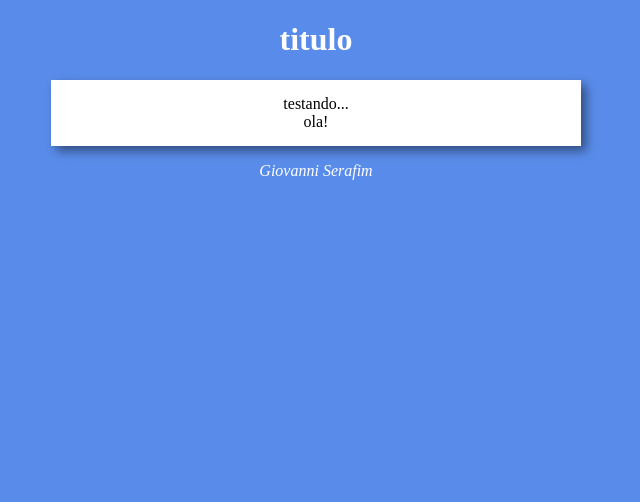
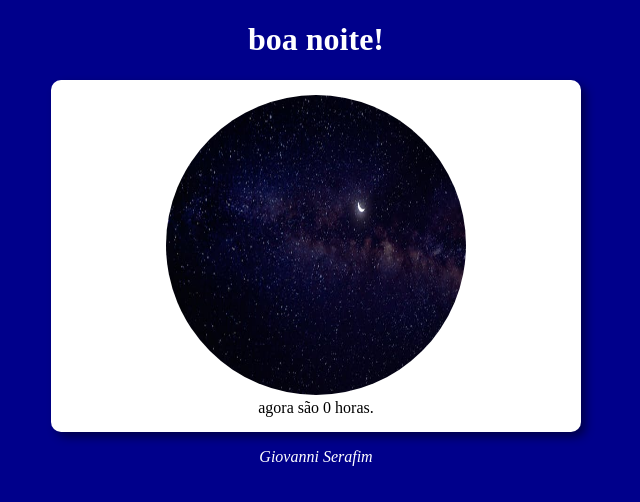
Before and after one commit to giovanni-serafim/Estudos-JavaScript, a plain HTML site: page Estudos JavaScript/exercícios/ex-01/bom_dia.html in a window 1280 px wide. Shown: the whole page, without its empty margins (324-964 px from the left). Drawn offline with Linux system fonts and the light colour scheme.

Commit message:
concluindo o primeiro exercício

```diff
--- a/Estudos JavaScript/exercícios/ex-01/bom_dia.css
+++ b/Estudos JavaScript/exercícios/ex-01/bom_dia.css
@@ -11,7 +11,7 @@ header{
 
 section{
     background-color: white;
-    border: 10px;
+    border-radius: 10px;
     padding: 15px;
     width: 500px;
     margin: auto;
@@ -23,3 +23,10 @@ footer{
     text-align: center;
     font-style: italic;
 }
+
+img {
+    width: 300px; /* ou outro valor que prefira */
+    height: 300px; /* mantenha a altura e largura iguais */
+    border-radius: 50%;
+
+}
--- a/Estudos JavaScript/exercícios/ex-01/bom_dia.html
+++ b/Estudos JavaScript/exercícios/ex-01/bom_dia.html
@@ -7,19 +7,19 @@
     <title>Document</title>
     <link rel="stylesheet" href="bom_dia.css">
 </head>
-<body>
+<body onload="carregar()">
     <header>
-        <h1>titulo</h1>
+        <h1>bom dia!</h1>
     </header>
 
     <section>
 
-        <div>
-            testando...
+        <div >
+            <img src="imgs/manhã.jpg" alt="imagem bom dia" id="img">
         </div>
 
 
-        <div>
+        <div id="msg">
             ola!
         </div>
 
@@ -28,5 +28,7 @@
     <footer>
         <p>Giovanni Serafim</p>
     </footer>
+
+    <script src="bom_dia.js"> </script>
 </body>
 </html>
--- /dev/null
+++ b/Estudos JavaScript/exercícios/ex-01/bom_dia.js
@@ -0,0 +1,26 @@
+function carregar(){
+   var msg = document.getElementById("msg")
+   var img = document.getElementById("img")
+   var titulo = document.getElementsByTagName("h1")[0]
+   var data = new Date()
+   var hora = data.getHours()
+   msg.innerHTML =` agora são ${hora} horas.`
+
+    if (hora >= 6 && hora <=12){
+        img.src = "imgs/manhã.jpg"
+        titulo.innerHTML = ("bom dia!")
+        document.body.style.backgroundColor = "rgb(89, 140, 234)"
+    }
+    else if (hora > 12 && hora <18){
+        img.src = "imgs/tarde.jpg"
+        titulo.innerHTML = ("boa tarde!")
+        document.body.style.backgroundColor = "darkorange"
+    }
+    else{
+        img.src = "imgs/noite.jpg"
+        titulo.innerHTML = ("boa noite!")
+        document.body.style.backgroundColor = "darkblue"
+    }
+
+
+}
```
Also changed, not shown: Estudos JavaScript/exercícios/ex-01/imgs/manhã.jpg (added), Estudos JavaScript/exercícios/ex-01/imgs/noite.jpg (added), Estudos JavaScript/exercícios/ex-01/imgs/tarde.jpg (added).
